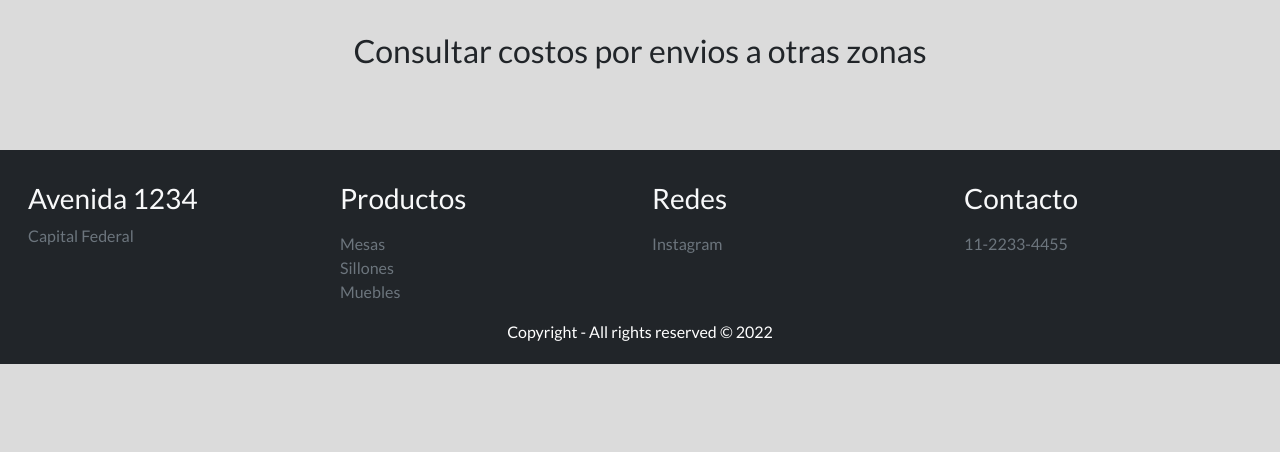
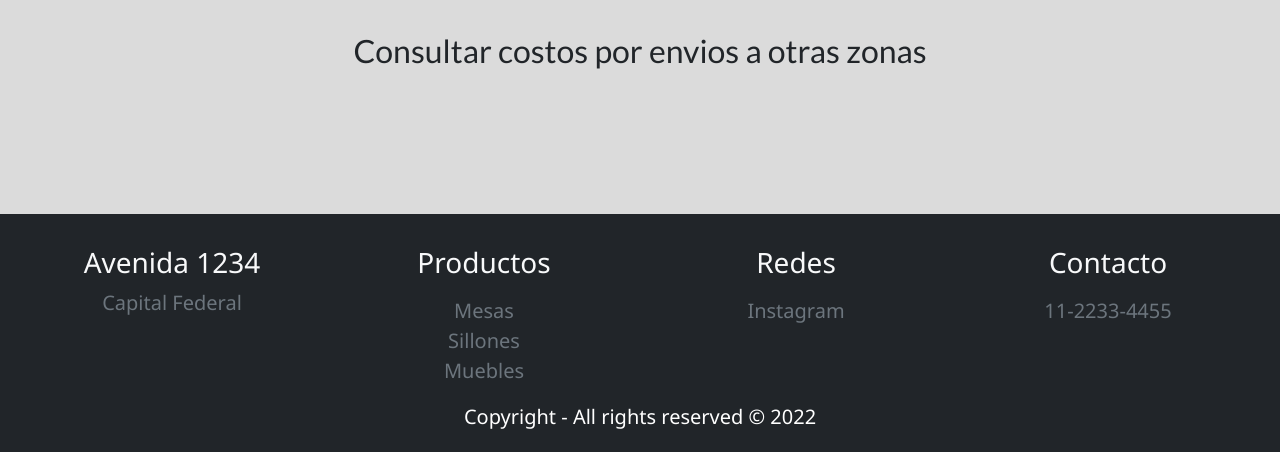
Before and after one commit to nicolasluna1991/proyecto_final, a website: page pages/envios.html in a window 1280 px wide. Shown: the part 800-1252 px from the top of the page. Before the commit the page ends 1164 px from the top, so only its background shows below. Drawn offline with nearby package versions, Linux system fonts and the light colour scheme.

Commit message:
ENTREGA FINAL CODER HOUSE

```diff
--- a/pages/envios.html
+++ b/pages/envios.html
@@ -10,7 +10,7 @@
       <meta name="author" content="Deco Moon">
     <!-- Bootstrap CSS -->
     <link href="https://cdn.jsdelivr.net/npm/bootstrap@5.1.3/dist/css/bootstrap.min.css" rel="stylesheet" integrity="sha384-1BmE4kWBq78iYhFldvKuhfTAU6auU8tT94WrHftjDbrCEXSU1oBoqyl2QvZ6jIW3" crossorigin="anonymous">
-    <link rel="stylesheet" href="../css/estilos.css">
+    <link rel="stylesheet" href="../scss/styles.css">
     <link rel="stylesheet" href="https://unpkg.com/aos@next/dist/aos.css" />
     <title>Deco Moon - Envios</title>
     <link rel="icon" href="../assets/iconos/favicon-envio.png">
```
